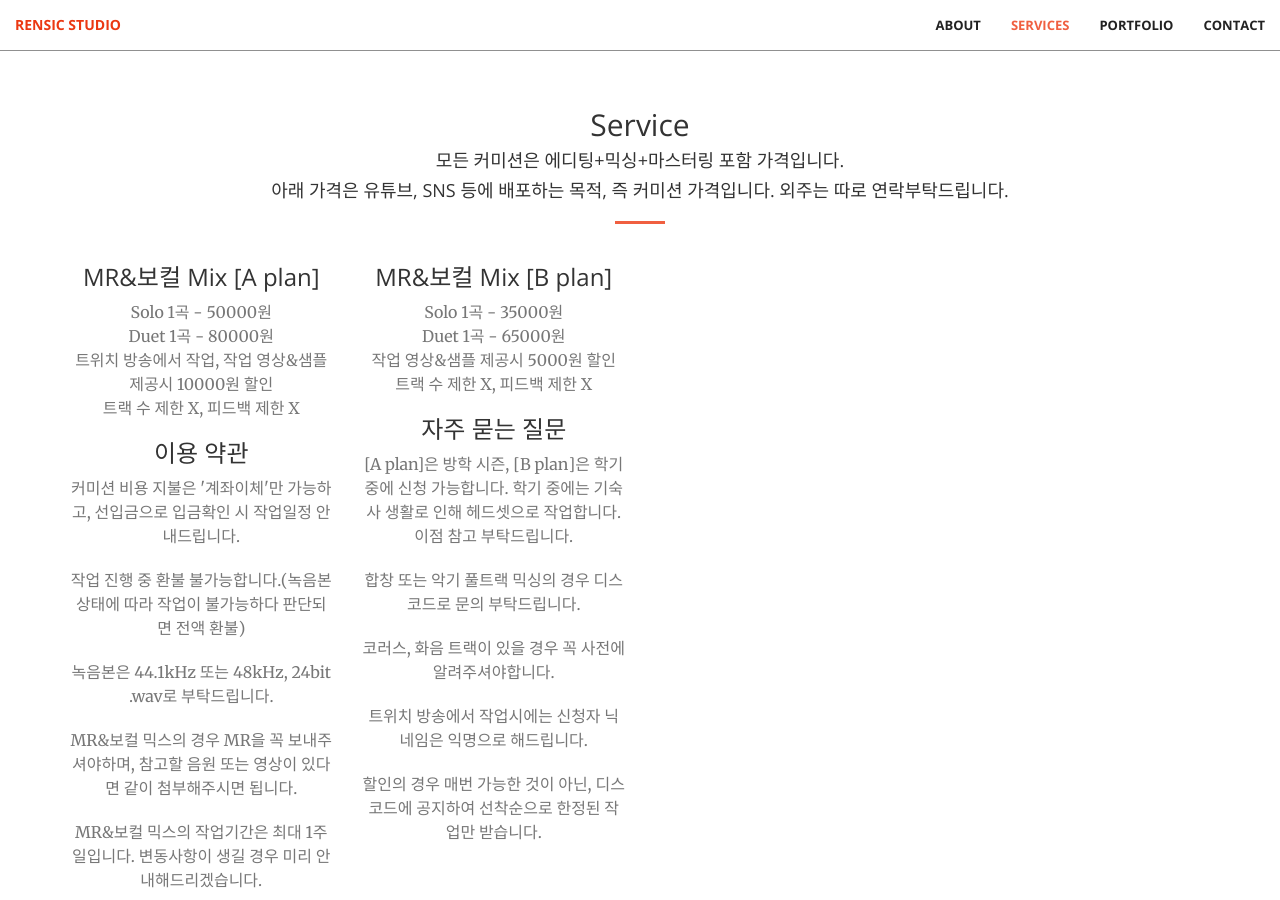
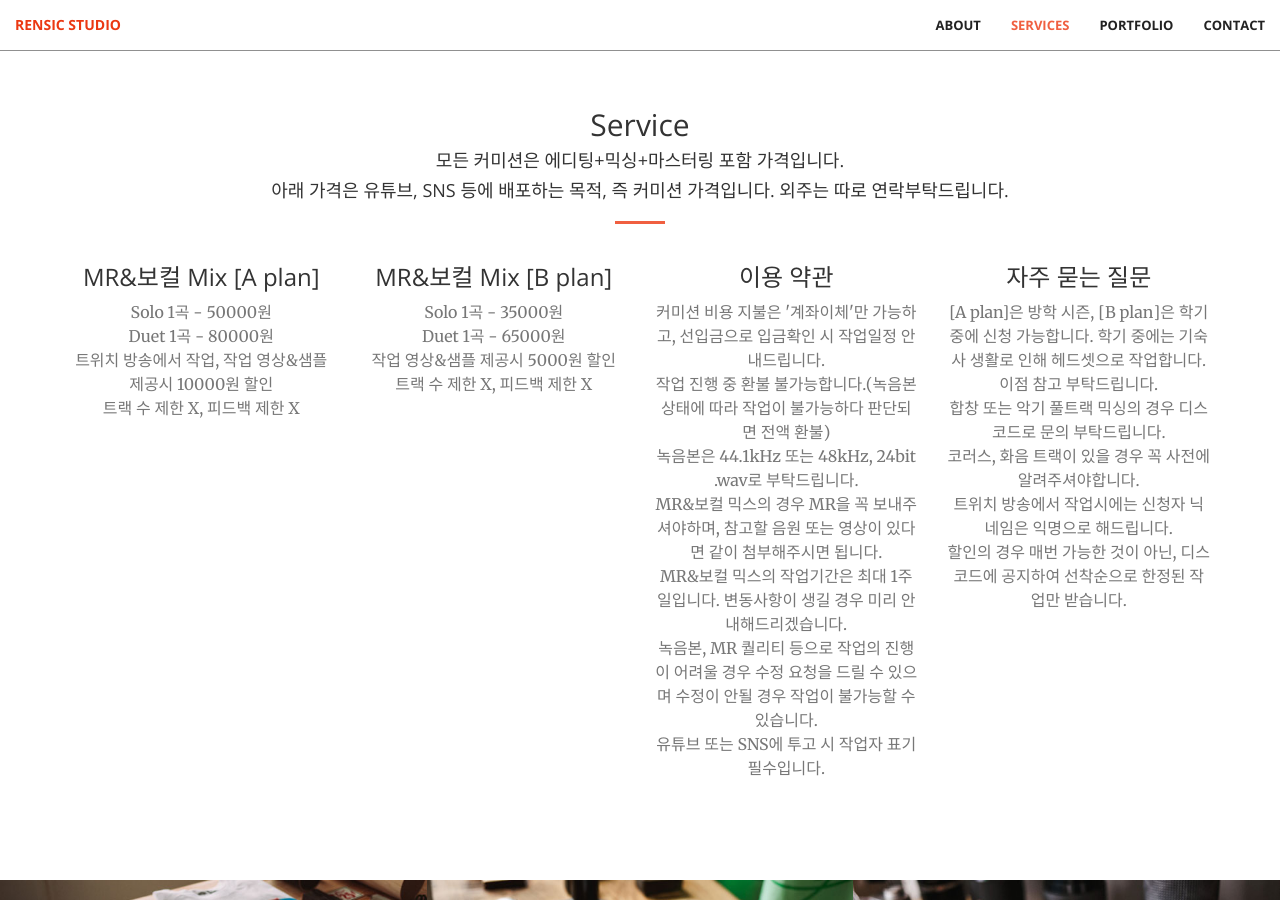
Before and after one commit to RenSicStudio/RenSicStudio.github.io, a Jekyll site: the page built from index.html, in a window 1280 px wide and 900 px high, scrolled down 1300 px. Built offline with Jekyll 4.4.1, drawn with Linux system fonts in a browser that asks for light colours.

Commit message:
Update services.html

```diff
--- a/_includes/services.html
+++ b/_includes/services.html
@@ -19,14 +19,6 @@
                     <p class="text-muted">트위치 방송에서 작업, 작업 영상&샘플 제공시 10000원 할인</p>
                     <p class="text-muted">트랙 수 제한 X, 피드백 제한 X</p>
                 </div>
-                    <h3>이용 약관</h3>
-                    <p class="text-muted">커미션 비용 지불은 '계좌이체'만 가능하고, 선입금으로 입금확인 시 작업일정 안내드립니다.</p>
-                    <p class="text-muted">작업 진행 중 환불 불가능합니다.(녹음본 상태에 따라 작업이 불가능하다 판단되면 전액 환불)</p>
-                    <p class="text-muted">녹음본은 44.1kHz 또는 48kHz, 24bit .wav로 부탁드립니다.</p>
-                    <p class="text-muted">MR&보컬 믹스의 경우 MR을 꼭 보내주셔야하며, 참고할 음원 또는 영상이 있다면 같이 첨부해주시면 됩니다.</p>
-                    <p class="text-muted">MR&보컬 믹스의 작업기간은 최대 1주일입니다. 변동사항이 생길 경우 미리 안내해드리겠습니다.</p>
-                    <p class="text-muted">녹음본, MR 퀄리티 등으로 작업의 진행이 어려울 경우 수정 요청을 드릴 수 있으며 수정이 안될 경우 작업이 불가능할 수 있습니다.</p>
-                    <p class="text-muted">유튜브 또는 SNS에 투고 시 작업자 표기 필수입니다.</p>
             </div>
             <div class="col-lg-3 col-md-6 text-center">
                 <div class="service-box">
@@ -36,12 +28,28 @@
                     <p class="text-muted">작업 영상&샘플 제공시 5000원 할인</p>
                     <p class="text-muted">트랙 수 제한 X, 피드백 제한 X</p>
                 </div>
+            </div>
+            <div class="col-lg-3 col-md-6 text-center">
+                <div class="service-box">
+                    <h3>이용 약관</h3>
+                    <p class="text-muted">커미션 비용 지불은 '계좌이체'만 가능하고, 선입금으로 입금확인 시 작업일정 안내드립니다.</p>
+                    <p class="text-muted">작업 진행 중 환불 불가능합니다.(녹음본 상태에 따라 작업이 불가능하다 판단되면 전액 환불)</p>
+                    <p class="text-muted">녹음본은 44.1kHz 또는 48kHz, 24bit .wav로 부탁드립니다.</p>
+                    <p class="text-muted">MR&보컬 믹스의 경우 MR을 꼭 보내주셔야하며, 참고할 음원 또는 영상이 있다면 같이 첨부해주시면 됩니다.</p>
+                    <p class="text-muted">MR&보컬 믹스의 작업기간은 최대 1주일입니다. 변동사항이 생길 경우 미리 안내해드리겠습니다.</p>
+                    <p class="text-muted">녹음본, MR 퀄리티 등으로 작업의 진행이 어려울 경우 수정 요청을 드릴 수 있으며 수정이 안될 경우 작업이 불가능할 수 있습니다.</p>
+                    <p class="text-muted">유튜브 또는 SNS에 투고 시 작업자 표기 필수입니다.</p>
+                </div>
+            </div>
+            <div class="col-lg-3 col-md-6 text-center">
+                <div class="service-box">
                     <h3>자주 묻는 질문</h3>
                     <p class="text-muted">[A plan]은 방학 시즌, [B plan]은 학기 중에 신청 가능합니다. 학기 중에는 기숙사 생활로 인해 헤드셋으로 작업합니다. 이점 참고 부탁드립니다.</p>
                     <p class="text-muted">합창 또는 악기 풀트랙 믹싱의 경우 디스코드로 문의 부탁드립니다.</p>
                     <p class="text-muted">코러스, 화음 트랙이 있을 경우 꼭 사전에 알려주셔야합니다.</p>
                     <p class="text-muted">트위치 방송에서 작업시에는 신청자 닉네임은 익명으로 해드립니다.</p>
                     <p class="text-muted">할인의 경우 매번 가능한 것이 아닌, 디스코드에 공지하여 선착순으로 한정된 작업만 받습니다.</p>
+                </div>
             </div>
         </div>
     </div>
```
